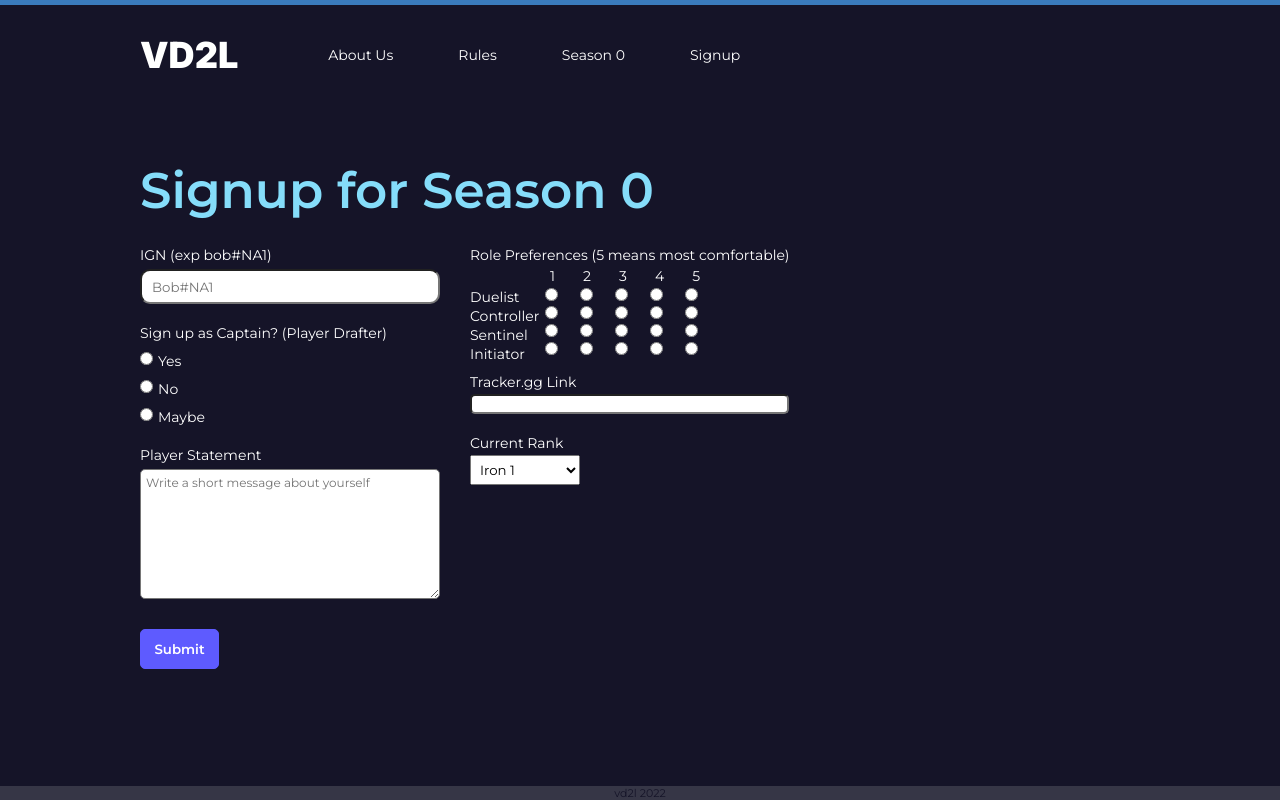
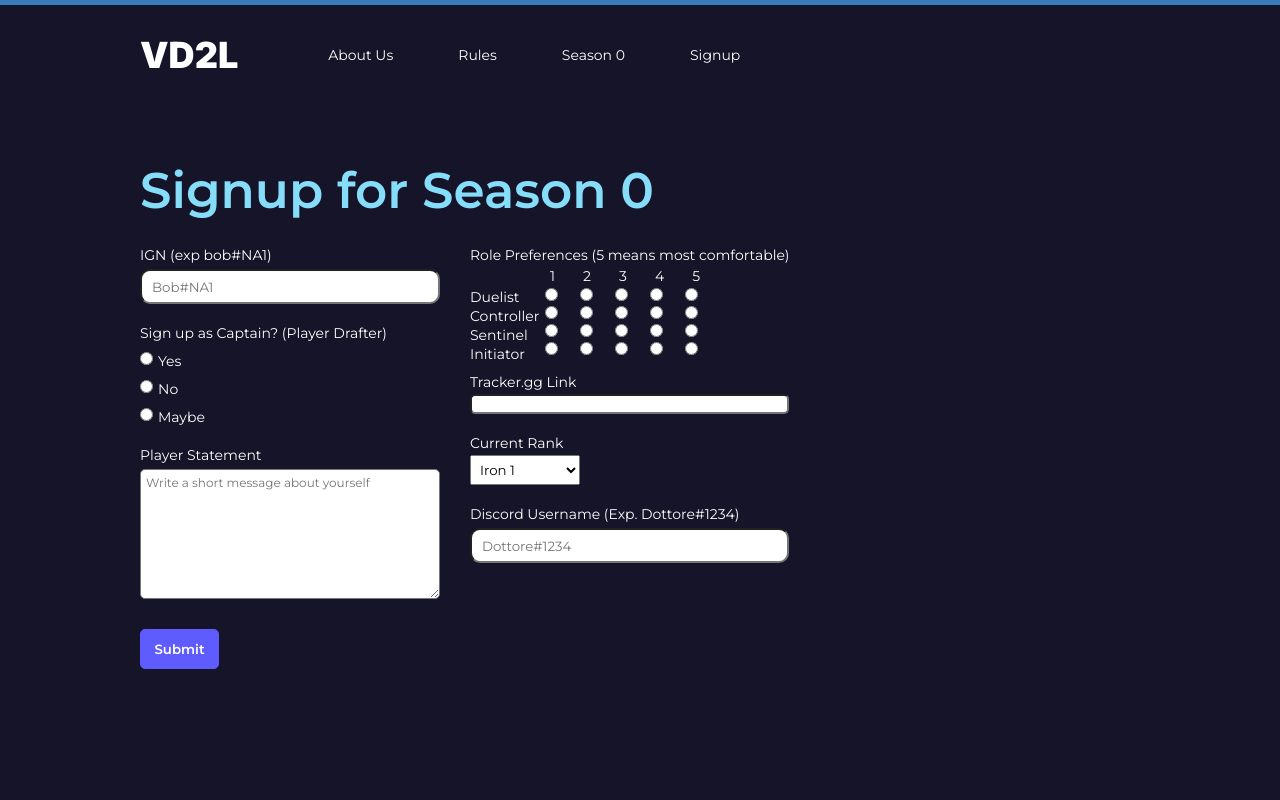
Before and after one commit to Yangjas4/VD2L-Website, a React (Vite) app in the folder vd2l/: page /signup in a window 1280 px wide. Built offline with nearby package versions, Linux system fonts and the light colour scheme; no server answers; the database is empty.

Commit message:
added discord input box

```diff
--- a/vd2l/src/App.css
+++ b/vd2l/src/App.css
@@ -778,6 +778,12 @@ textarea {
 	padding-left: 5px;
 }
 
+
+
+#discord-label {
+	margin-top: 20px;
+}
+
 .roles-labels {
 	display: flex;
 	gap: 28px;
--- a/vd2l/src/Components/Footer.jsx
+++ b/vd2l/src/Components/Footer.jsx
@@ -4,7 +4,7 @@ export default function Footer() {
 
     return (
         <footer>
-            <p className="footer-text">vd2l 2022</p>
+            <p className="footer-text">vd2l 2023</p>
         </footer>
     )
 }
--- a/vd2l/src/Pages/Signup.jsx
+++ b/vd2l/src/Pages/Signup.jsx
@@ -21,6 +21,7 @@ export default function Inhouse() {
 			initiator: 5,
 			tracker: "",
 			rank: 0,
+			discord: "",
 		},
 		onSubmit: values => {
 
@@ -45,7 +46,6 @@ export default function Inhouse() {
 				}
 			})
 	        setSignupsOpen(signupObj[0].isOpen);
-	        console.log(signupsOpen);
 			setIsLoading(false);
 		})
 		.catch(err => {
@@ -299,7 +299,6 @@ export default function Inhouse() {
 									type="text"
 									id="tracker"
 									name="tracker"
-									placedholder="https://tracker.gg/valorant/profile/riot/bob%213i09NA1"
 									onChange={formik.handleChange}
 									value={formik.values.tracker}
 									required
@@ -325,6 +324,17 @@ export default function Inhouse() {
 									<option value="14">Plat 2</option>
 									<option value="15">Plat 3</option>
 								</select>
+
+								<label for="discord" id ="discord-label">Discord Username (Exp. Dottore#1234)</label>
+								<input
+									type="text"
+									id="ign"
+									name="discord"
+									placeholder="Dottore#1234"
+									onChange={formik.handleChange}
+									value={formik.values.discord}
+									required
+								/>
 							</div>
 						</div>
 						<motion.button
@@ -357,7 +367,6 @@ export default function Inhouse() {
 					</div>
 				</>
 			)}
-			<Footer />
 		</div>
 	);
 }
```
